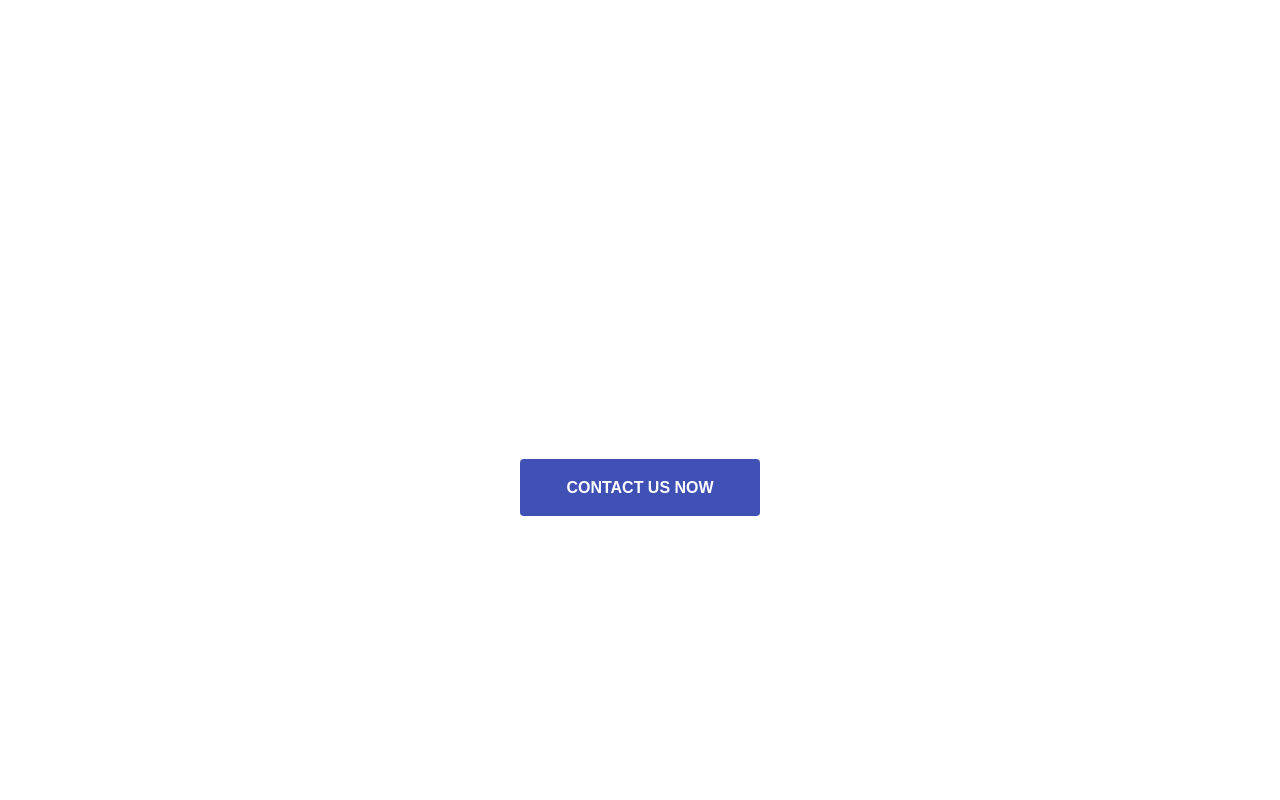
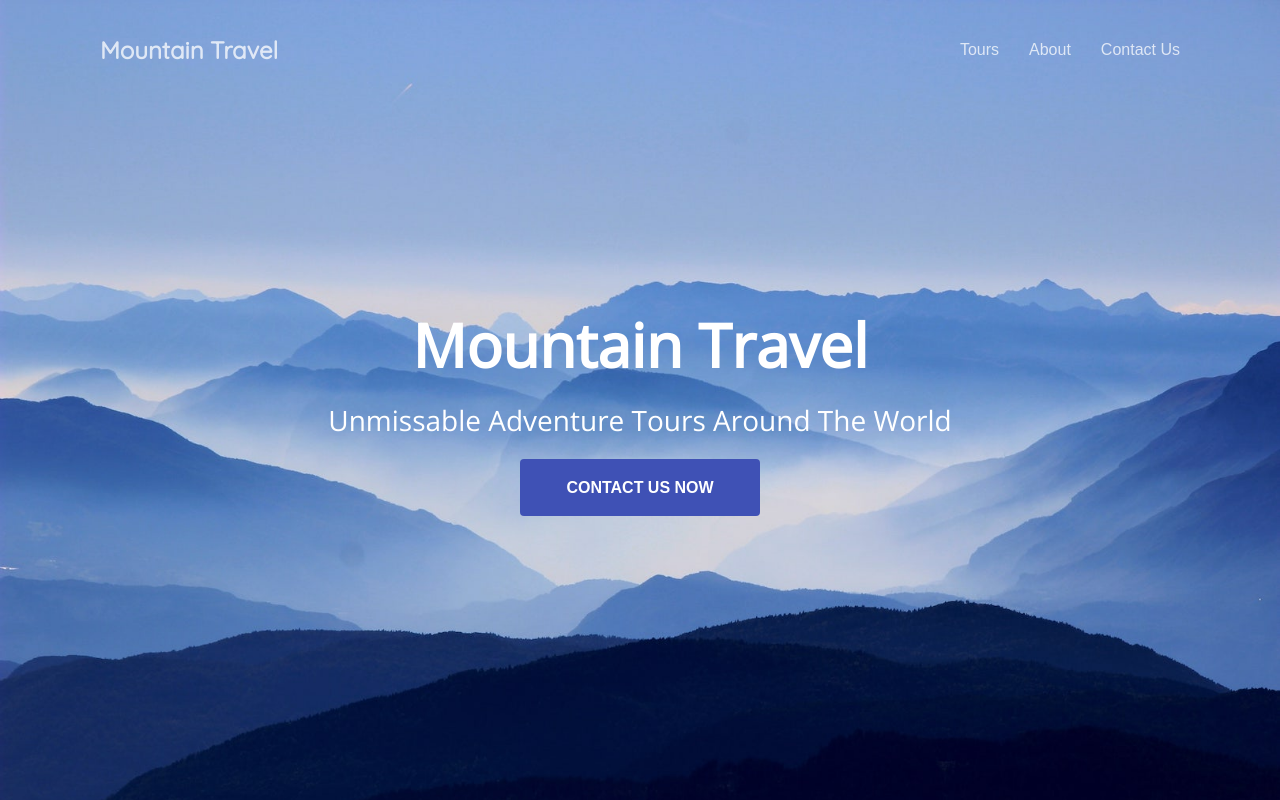
Before and after one commit to modibbomuhammed/ResponsiveWebsite, a plain HTML site: page index.html in a window 1280 px wide. Drawn offline with nearby package versions, Linux system fonts and the light colour scheme.

Commit message:
Final First Page

```diff
--- a/assets/css/styles.css
+++ b/assets/css/styles.css
@@ -10,10 +10,10 @@ html {
     color:#555;
 }
 
-nav ul {
+nav  {
     list-style: none;
-    display: flex;
-    justify-content: space-between;
+    /* display: flex;
+    justify-content: space-between; */
 }
 
 a {
@@ -54,7 +54,7 @@ header {
     justify-content: space-between;
     align-items: center;
     padding: 35px 100px 0;
-    animation: fadeIn 1s 0.5s forwards;
+    animation: 1s fadein 0.5s forwards;
     opacity: 0;
     color: #fff;
     /* flex-direction: column;
@@ -82,7 +82,7 @@ nav li {
     /* text-decoration: none; */
 }
 
-@keyframes fadeIn {
+@keyframes fadein {
     100% {
         opacity: 1
     }
@@ -104,9 +104,11 @@ nav li {
     top: 0;
     left: 0;
     width: 100%;
+    height: 100%;
     background-size: cover;
     z-index: -1;
     background-color: #80a3db;
+    background-image: url(../img/main.jpg);
 }
 
 .hero h1 {
@@ -132,7 +134,7 @@ nav li {
 @keyframes slidefade {
    100% {
        opacity: 1;
-        margin-top: 0;
+        margin: 0;
     }
 }
 
--- a/index.html
+++ b/index.html
@@ -17,7 +17,7 @@
   <body>
     <header>
       <h2><a href="#" class="logo">Mountain Travel</a></h2>
-      <nav class="links">
+      <nav>
         <li><a href="#">Tours</a></li>
         <li><a href="#">About</a></li>
         <li><a href="#">Contact Us</a></li>
```
